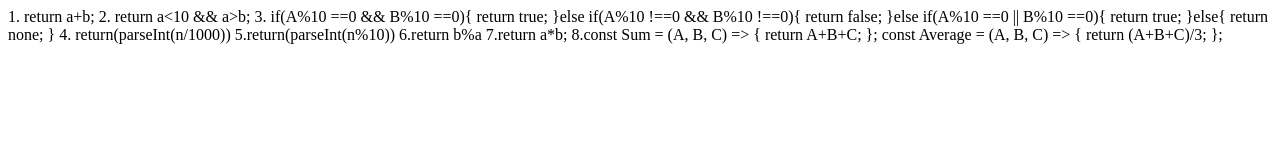
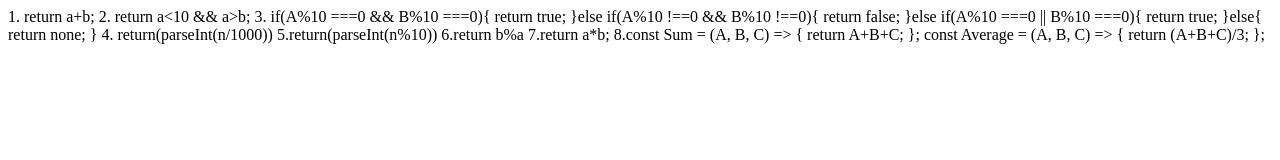
Before and after one commit to Fasna-KA/JS, a plain HTML site: page handson/h1/index.html in a window 1280 px wide. Drawn offline with Linux system fonts and the light colour scheme.

Commit message:
Update index.html

```diff
--- a/handson/h1/index.html
+++ b/handson/h1/index.html
@@ -10,11 +10,11 @@
     <div>
 1. return a+b;
 2. return a<10 && a>b;
-3. if(A%10 ==0 && B%10 ==0){
+3. if(A%10 ===0 && B%10 ===0){
     return true;
   }else if(A%10 !==0 && B%10 !==0){
     return false;
-  }else if(A%10 ==0 || B%10 ==0){
+  }else if(A%10 ===0 || B%10 ===0){
     return true;
   }else{
     return none;
```
